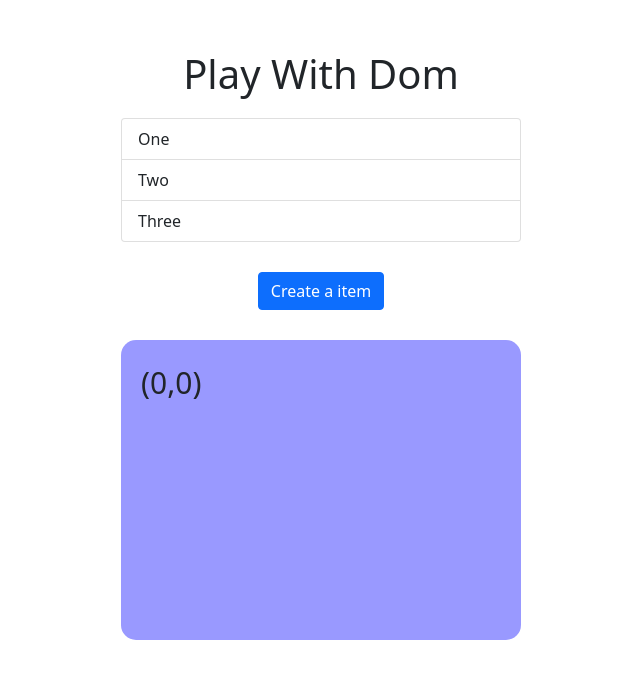
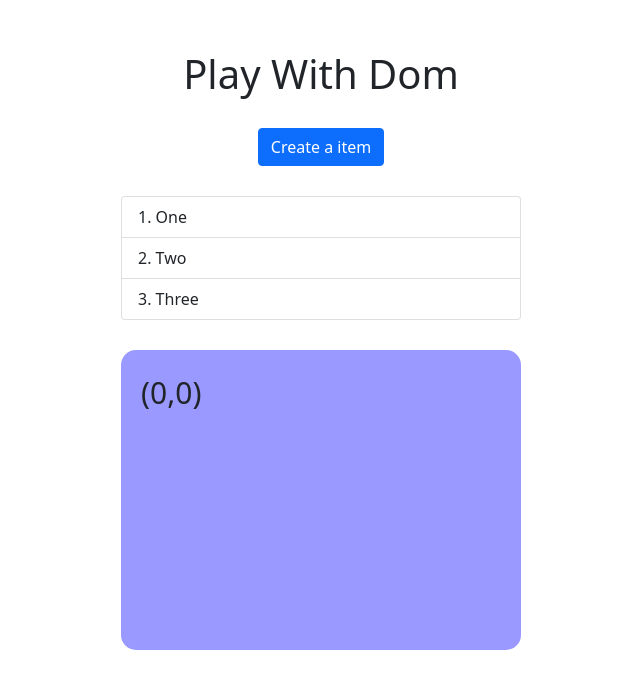
Before and after one commit to CodeWithMohaimin/p.-4-Dom, a plain HTML site: page index.html in a window 1280 px wide. Shown: the whole page, without its empty margins (319-959 px from the left). Drawn offline with nearby package versions, Linux system fonts and the light colour scheme.

Commit message:
counting

```diff
--- a/app.js
+++ b/app.js
@@ -1,14 +1,7 @@
 let btn = document.getElementById('btn');
-
-// btn.onclick = function (e) {
-//     console.log(e);
-// }
-
-
-// btn.addEventListener('click', function (e) {
-//     alert ('hello programmer mohaimin')
-// })
 let list = document.getElementById('list');
+let box = document.getElementById('box');
+let listItem  = document.getElementsByTagName('li');
 
 btn.addEventListener('click', function () {
     let least = list.lastElementChild.cloneNode(true)
@@ -16,12 +9,15 @@ btn.addEventListener('click', function () {
     list.appendChild(least)
 })
 
+//counting
+let listItems = [...listItem]
+listItems.forEach((li, num) => {
+    let text = li.innerHTML
+    li.innerHTML = `${num + 1}. ${text}`
+})
 
 
 
-
-
-let box = document.getElementById('box');
 
 box.addEventListener('mousemove', function (e) {
     // document.getElementById('x-value').innerHTML = e.clientX;
--- a/index.html
+++ b/index.html
@@ -13,6 +13,7 @@
 <body>
 
     <h1 id="title">Play With Dom</h1>
+    <button class="btn btn-primary" id="btn" type="button">Create a item</button>
 
    <div id="container">
     <ul class="list-group" id="list">
@@ -22,7 +23,6 @@
       </ul>
    </div>
 
-   <button class="btn btn-primary" id="btn" type="button">Create a item</button>
 
    <div id="box">
     <p>(<span id="x-value">0</span>,<span id="y-value">0</span>)</p>
```
